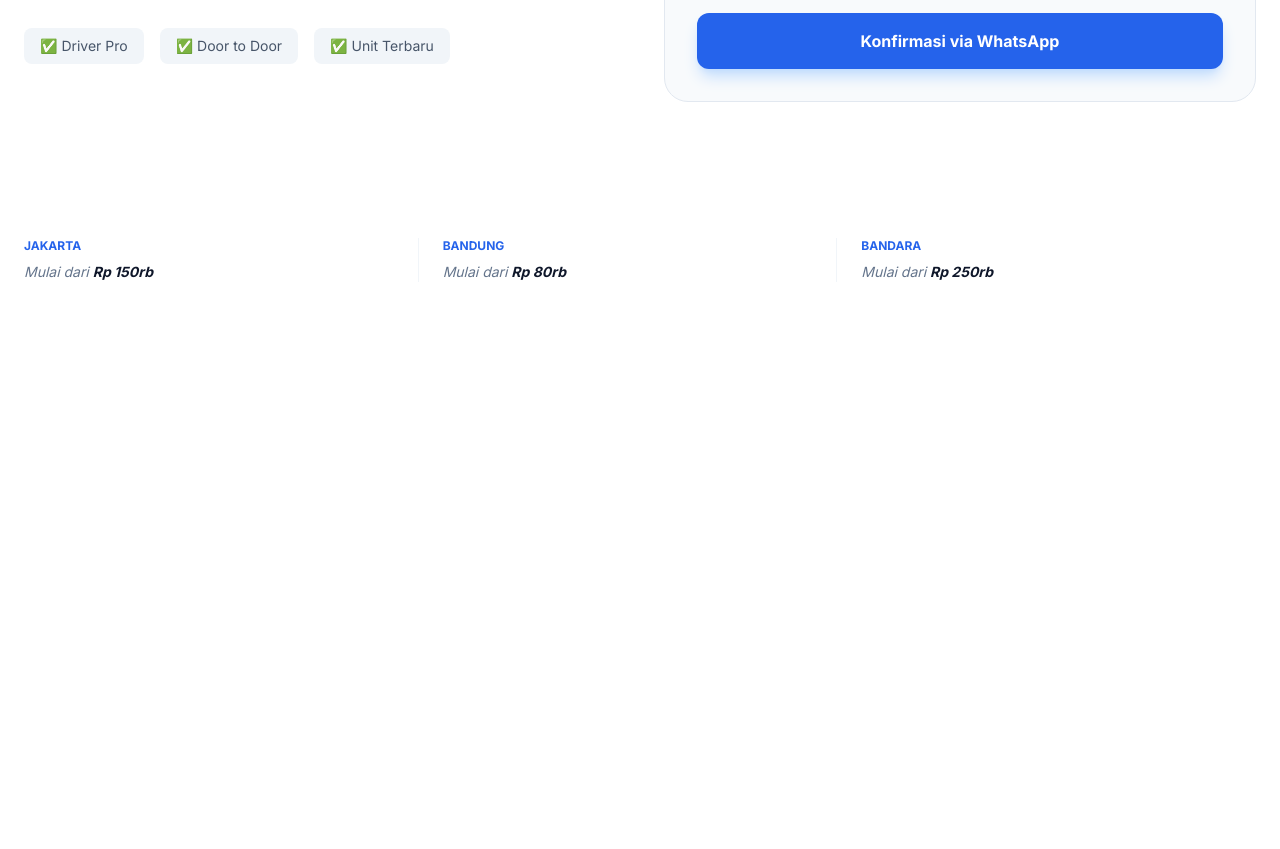
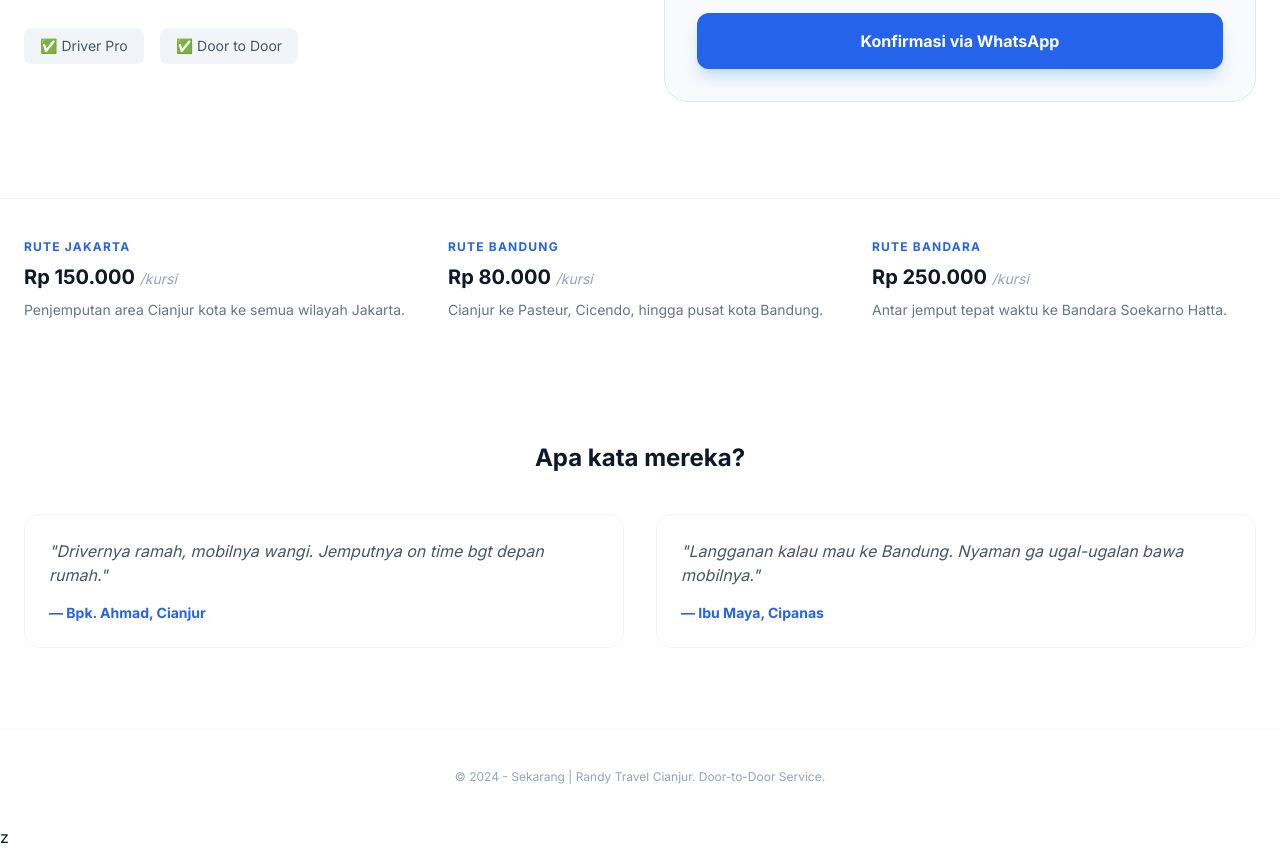
Before and after one commit to fpbismyname/randy-travel-cianjur, a plain HTML site: page index.html in a window 1280 px wide. Shown: the part 444-1293 px from the top of the page. Before the commit the page ends 800 px from the top, so only its background shows below. Drawn offline with nearby package versions, Linux system fonts and the light colour scheme.

Commit message:
Randy-travel:1.0.3

```diff
--- a/index.html
+++ b/index.html
@@ -5,18 +5,37 @@
         <meta name="viewport" content="width=device-width, initial-scale=1.0" />
         <title>Randy Travel | Cianjur Executive</title>
         <script src="https://cdn.tailwindcss.com"></script>
-        <link rel="shortcut icon" href="favicon.ico" type="image/x-icon" />
         <link href="https://fonts.googleapis.com/css2?family=Inter:wght@400;600;700&display=swap" rel="stylesheet" />
         <style>
             body {
                 font-family: "Inter", sans-serif;
             }
+
+            /* Animasi Fade In */
+            .reveal {
+                opacity: 0;
+                transform: translateY(20px);
+                transition: all 0.8s ease-out;
+            }
+            .reveal.active {
+                opacity: 1;
+                transform: translateY(0);
+            }
+            .delay-1 {
+                transition-delay: 200ms;
+            }
+            .delay-2 {
+                transition-delay: 400ms;
+            }
+            .delay-3 {
+                transition-delay: 600ms;
+            }
         </style>
     </head>
     <body class="bg-white text-slate-900">
-        <nav class="flex justify-between items-center px-6 py-5 max-w-7xl mx-auto">
+        <nav class="reveal flex justify-between items-center px-6 py-5 max-w-7xl mx-auto">
             <div class="text-xl font-bold tracking-tighter text-blue-600">
-                RANDY <span class="text-slate-400">TRAVEL</span>
+                RANDY <span class="text-slate-400 font-normal">TRAVEL</span>
             </div>
             <a
                 href="#booking"
@@ -27,14 +46,14 @@
 
         <section class="max-w-7xl mx-auto px-6 py-16 md:py-24 grid md:grid-cols-2 gap-12 items-center">
             <div>
-                <h1 class="text-5xl md:text-7xl font-bold leading-tight mb-6">
+                <h1 class="reveal delay-1 text-5xl md:text-7xl font-bold leading-tight mb-6">
                     Travel Cianjur <span class="text-blue-600">Anti Ribet.</span>
                 </h1>
-                <p class="text-lg text-slate-500 mb-8 leading-relaxed max-w-md">
+                <p class="reveal delay-2 text-lg text-slate-500 mb-8 leading-relaxed max-w-md">
                     Layanan jemput di rumah, antar sampai tujuan. Cianjur - Bandung - Jakarta - Soetta setiap hari.
                 </p>
 
-                <div class="flex flex-wrap gap-4">
+                <div class="reveal delay-3 flex flex-wrap gap-4">
                     <div
                         class="flex items-center gap-2 text-sm font-medium text-slate-600 bg-slate-100 px-4 py-2 rounded-lg"
                     >
@@ -45,15 +64,10 @@
                     >
                         <span>✅ Door to Door</span>
                     </div>
-                    <div
-                        class="flex items-center gap-2 text-sm font-medium text-slate-600 bg-slate-100 px-4 py-2 rounded-lg"
-                    >
-                        <span>✅ Unit Terbaru</span>
-                    </div>
                 </div>
             </div>
 
-            <div id="booking" class="bg-slate-50 p-8 rounded-3xl border border-slate-200">
+            <div id="booking" class="reveal delay-3 bg-slate-50 p-8 rounded-3xl border border-slate-200">
                 <h3
                     class="text-xl font-bold mb-6 italic text-slate-800 underline decoration-blue-500 underline-offset-8"
                 >
@@ -89,37 +103,75 @@
             </div>
         </section>
 
-        <section class="max-w-7xl mx-auto px-6 py-10">
-            <div class="grid grid-cols-1 md:grid-cols-3 gap-6">
-                <div class="border-b md:border-b-0 md:border-r border-slate-100 pb-6 md:pb-0 md:pr-6">
-                    <p class="text-xs font-bold text-blue-600 uppercase mb-2">Jakarta</p>
-                    <p class="text-sm text-slate-500 italic">
-                        Mulai dari <span class="text-slate-900 font-bold">Rp 150rb</span>
+        <section class="reveal delay-3 max-w-7xl mx-auto px-6 py-10 border-t border-slate-100">
+            <div class="grid grid-cols-1 md:grid-cols-3 gap-10">
+                <div>
+                    <p class="text-xs font-bold text-blue-600 uppercase mb-2 tracking-widest">Rute Jakarta</p>
+                    <p class="text-xl font-bold">
+                        Rp 150.000 <span class="text-sm font-normal text-slate-400 italic">/kursi</span>
                     </p>
-                </div>
-                <div class="border-b md:border-b-0 md:border-r border-slate-100 pb-6 md:pb-0 md:pr-6">
-                    <p class="text-xs font-bold text-blue-600 uppercase mb-2">Bandung</p>
-                    <p class="text-sm text-slate-500 italic">
-                        Mulai dari <span class="text-slate-900 font-bold">Rp 80rb</span>
+                    <p class="text-sm text-slate-500 mt-2 leading-relaxed">
+                        Penjemputan area Cianjur kota ke semua wilayah Jakarta.
                     </p>
                 </div>
                 <div>
-                    <p class="text-xs font-bold text-blue-600 uppercase mb-2">Bandara</p>
-                    <p class="text-sm text-slate-500 italic">
-                        Mulai dari <span class="text-slate-900 font-bold">Rp 250rb</span>
+                    <p class="text-xs font-bold text-blue-600 uppercase mb-2 tracking-widest">Rute Bandung</p>
+                    <p class="text-xl font-bold">
+                        Rp 80.000 <span class="text-sm font-normal text-slate-400 italic">/kursi</span>
+                    </p>
+                    <p class="text-sm text-slate-500 mt-2 leading-relaxed">
+                        Cianjur ke Pasteur, Cicendo, hingga pusat kota Bandung.
+                    </p>
+                </div>
+                <div>
+                    <p class="text-xs font-bold text-blue-600 uppercase mb-2 tracking-widest">Rute Bandara</p>
+                    <p class="text-xl font-bold">
+                        Rp 250.000 <span class="text-sm font-normal text-slate-400 italic">/kursi</span>
+                    </p>
+                    <p class="text-sm text-slate-500 mt-2 leading-relaxed">
+                        Antar jemput tepat waktu ke Bandara Soekarno Hatta.
                     </p>
                 </div>
             </div>
         </section>
 
+        <section class="reveal delay-3 max-w-7xl mx-auto px-6 py-20">
+            <h2 class="text-2xl font-bold mb-10 text-center">Apa kata mereka?</h2>
+            <div class="grid md:grid-cols-2 gap-8">
+                <div class="bg-white border border-slate-100 p-6 rounded-2xl">
+                    <p class="text-slate-600 italic mb-4">
+                        "Drivernya ramah, mobilnya wangi. Jemputnya on time bgt depan rumah."
+                    </p>
+                    <p class="font-bold text-sm text-blue-600">— Bpk. Ahmad, Cianjur</p>
+                </div>
+                <div class="bg-white border border-slate-100 p-6 rounded-2xl">
+                    <p class="text-slate-600 italic mb-4">
+                        "Langganan kalau mau ke Bandung. Nyaman ga ugal-ugalan bawa mobilnya."
+                    </p>
+                    <p class="font-bold text-sm text-blue-600">— Ibu Maya, Cipanas</p>
+                </div>
+            </div>
+        </section>
+
+        <footer class="py-10 text-center text-slate-400 text-xs border-t border-slate-50">
+            <p>© 2024 - Sekarang | Randy Travel Cianjur. Door-to-Door Service.</p>
+        </footer>
+
         <script>
+            // Trigger Animasi saat load
+            window.addEventListener("load", () => {
+                const reveals = document.querySelectorAll(".reveal");
+                reveals.forEach((el) => el.classList.add("active"));
+            });
+
             function kirimWA() {
                 const rute = document.getElementById("rute").value;
                 const tgl = document.getElementById("tgl").value;
-                const wa = "6281939966177";
+                const wa = "6281939966177"; // Nomor Randy Travel
                 const pesan = `Halo Randy Travel, mau tanya jadwal:\n\nRute: ${rute}\nTanggal: ${tgl}`;
                 window.open(`https://wa.me/${wa}?text=${encodeURIComponent(pesan)}`);
             }
         </script>
     </body>
 </html>
+z
```
